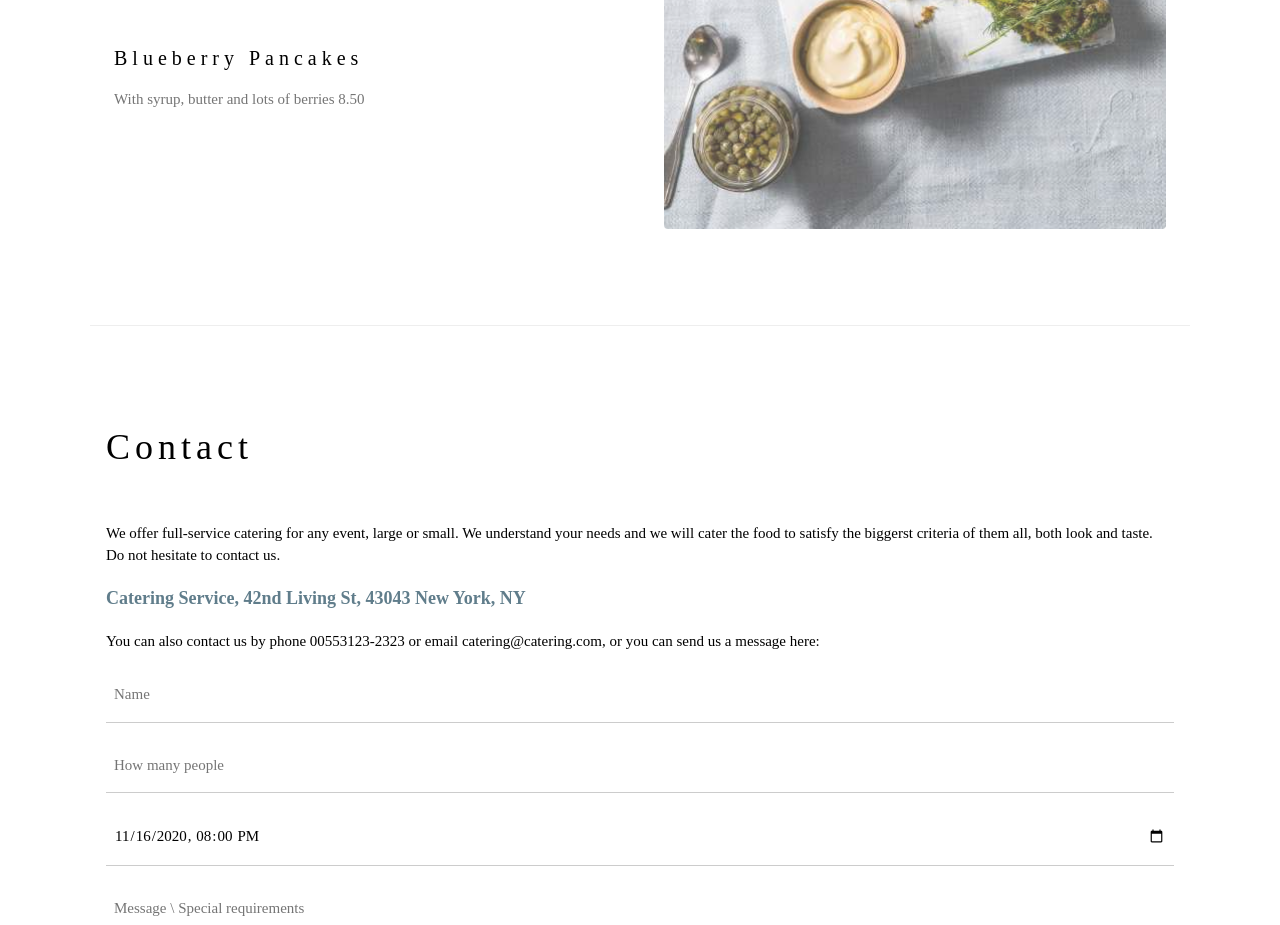
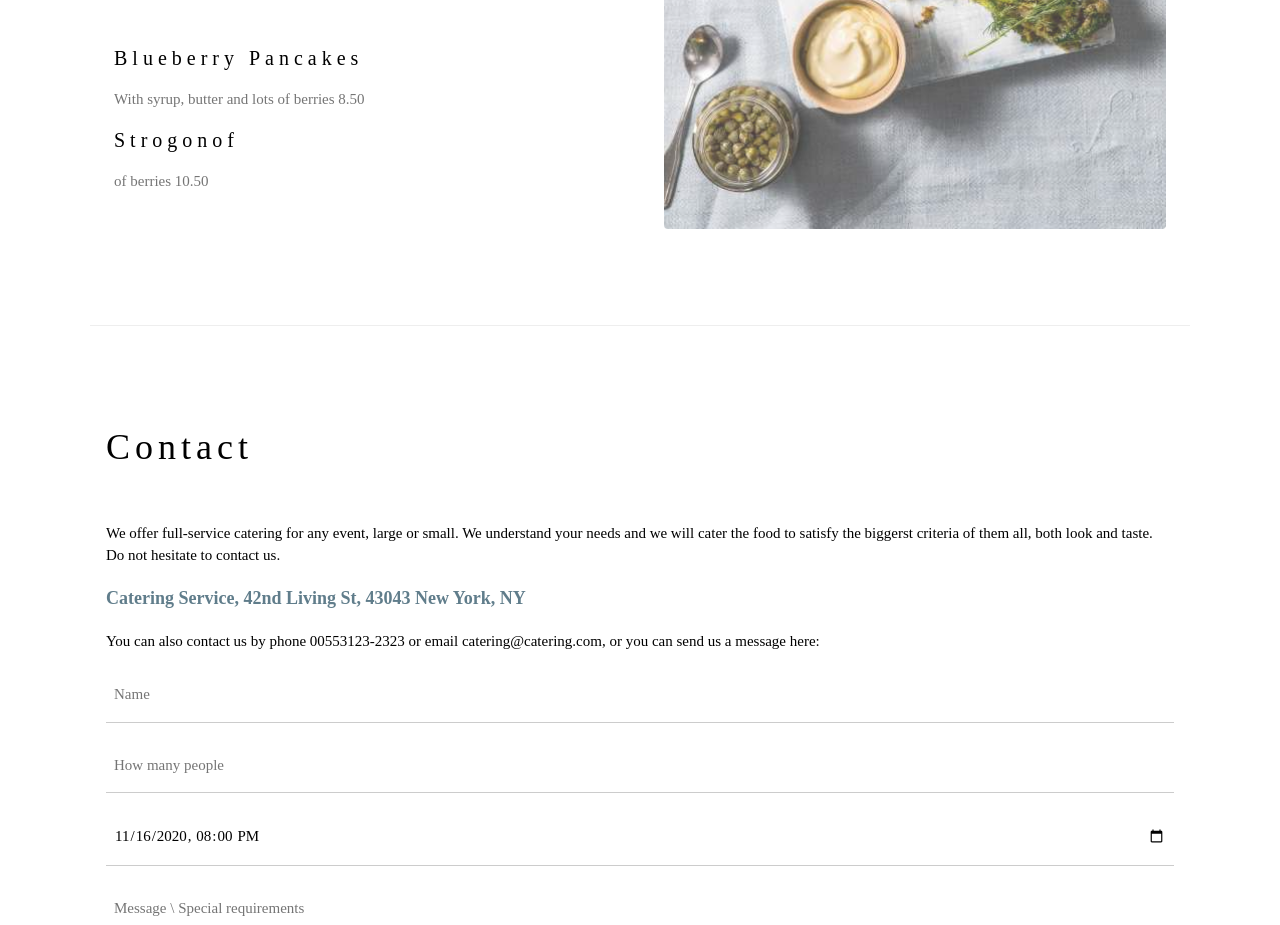
Before and after one commit to lupepdn/Mywebsite, a plain HTML site: page index.html in a window 1280 px wide. Shown: the part 2060-2985 px from the top of the page. Drawn offline with nearby package versions, Linux system fonts and the light colour scheme.

Commit message:
Adicionado item strogonoff ao menu

```diff
--- a/index.html
+++ b/index.html
@@ -74,6 +74,9 @@ h1, h2, h3, h4, h5, h6 {
 
       <h4>Blueberry Pancakes</h4>
       <p class="w3-text-grey">With syrup, butter and lots of berries 8.50</p>
+
+      <h4>Strogonof</h4>
+      <p class="w3-text-grey">of berries 10.50</p>
     </div>
 
     <div class="w3-col l6 w3-padding-large">
```
